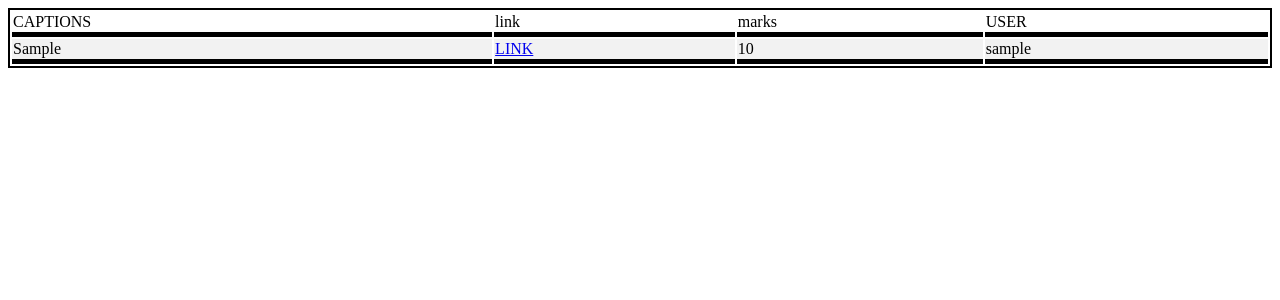
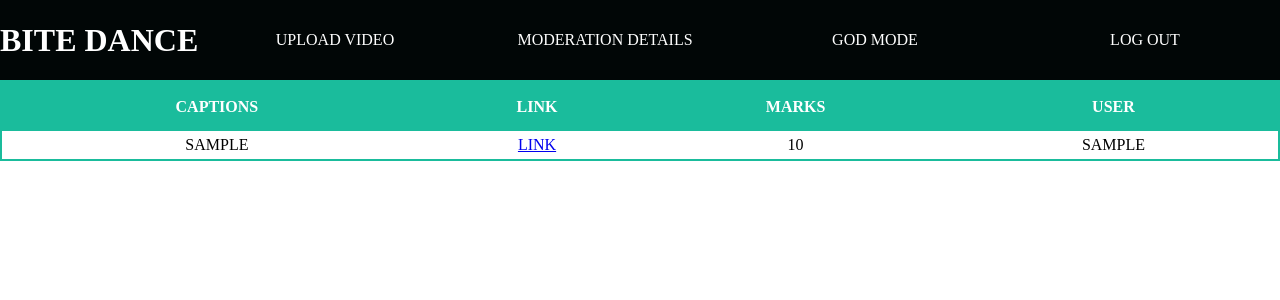
Before and after one commit to engineerscodes/Choros-App, a Django app: page /bitdance/GodMode/ in a window 1280 px wide. Shown: the top 300 px of the page. Run offline with Django 3.2, Linux system fonts and the light colour scheme; a user stored in the database is signed in; tables that the repository leaves empty hold one stand-in row (values such as "Sample post"); parts of the project's set-up code (start-up, migrations or seed data) failed here and were passed over.

Commit message:
getmarks style table

```diff
--- a/BITE_DANCE/Templates/getmarks.html
+++ b/BITE_DANCE/Templates/getmarks.html
@@ -1,29 +1,38 @@
+{% load static %}
 <!DOCTYPE html>
 <html lang="en">
 <head>
     <meta charset="UTF-8">
     <title>all marks</title>
+
+    <link rel="stylesheet" href="{% static 'css/getmarkscss.css' %}">
 </head>
-<style>
-table{
- border: 2px solid black;
- width:100%;
-}
-    th, td {
-  border-bottom: 5px solid #000;
-}
-tr:nth-child(even) {background-color: #f2f2f2;}
-</style>
+
+
 <body>
+      <div class="Header">
+          <div>
+              <h1>BITE DANCE</h1>
+          </div>
+          <div class="right">
+              <div>UPLOAD VIDEO</div>
+              <div>MODERATION DETAILS</div>
+              <div>GOD MODE</div>
+              <div>LOG OUT</div>
+          </div>
+      </div>
+
     <div>
-         <table style="">
+         <table class="blue">
+             <thead>
              <tr>
-
-                 <td>CAPTIONS</td>
-                 <td> link </td>
-                 <td>marks</td>
-                 <td>USER</td>
+                 <th>CAPTIONS</th>
+                 <th> link </th>
+                 <th>marks</th>
+                 <th>USER</th>
              </tr>
+             </thead>
+             <tbody>
               {% for i in data %}
              <tr>
                  <td>{{i.captions}}</td>
@@ -33,6 +42,7 @@ tr:nth-child(even) {background-color: #f2f2f2;}
 
              </tr>
              {% endfor %}
+             </tbody>
          </table>
     </div>
 </body>
--- /dev/null
+++ b/BITE_DANCE/static/css/getmarkscss.css
@@ -0,0 +1,77 @@
+        * {
+            padding: 0;
+            margin: 0;
+            box-sizing: border-box;
+
+        }
+
+
+        .Header {
+            display: flex;
+            width: 100%;
+
+            justify-content: space-between;
+            height: 80px;
+            align-items: center;
+            color: rgb(255, 255, 255);
+            background: rgb(1, 6, 6);
+        }
+
+        .Header .right {
+            display: flex;
+            flex-direction: row;
+            justify-content: space-evenly;
+            align-items: flex-end;
+            text-align: center;
+        }
+
+        .Header .right div {
+            padding: 10px;
+            margin: 10px;
+            width: 250px;
+
+        }
+
+        table {
+            border-collapse: collapse;
+            width: 100%;
+            text-transform: uppercase;
+        }
+
+        .blue {
+            border: 2px solid #1ABC9C;
+        }
+
+        .blue thead {
+            background: #1ABC9C;
+        }
+
+        .blue thead:hover {
+            border: 2px solid #9B59B6;
+            background: #9B59B6;
+        }
+
+
+        thead {
+            color: white;
+
+        }
+
+        th,
+        td {
+            text-align: center;
+            padding: 5px 0;
+        }
+
+        th {
+            height: 50px;
+        }
+
+        tbody tr:nth-child(even) {
+            background: #ECF0F1;
+        }
+
+        tbody tr:hover {
+            background: #BDC3C7;
+            color: #FFFFFF;
+        }
```
Also changed, not shown: BITE_DANCE/Assets/css/getmarkscss.css (added, +77 -0 lines).
